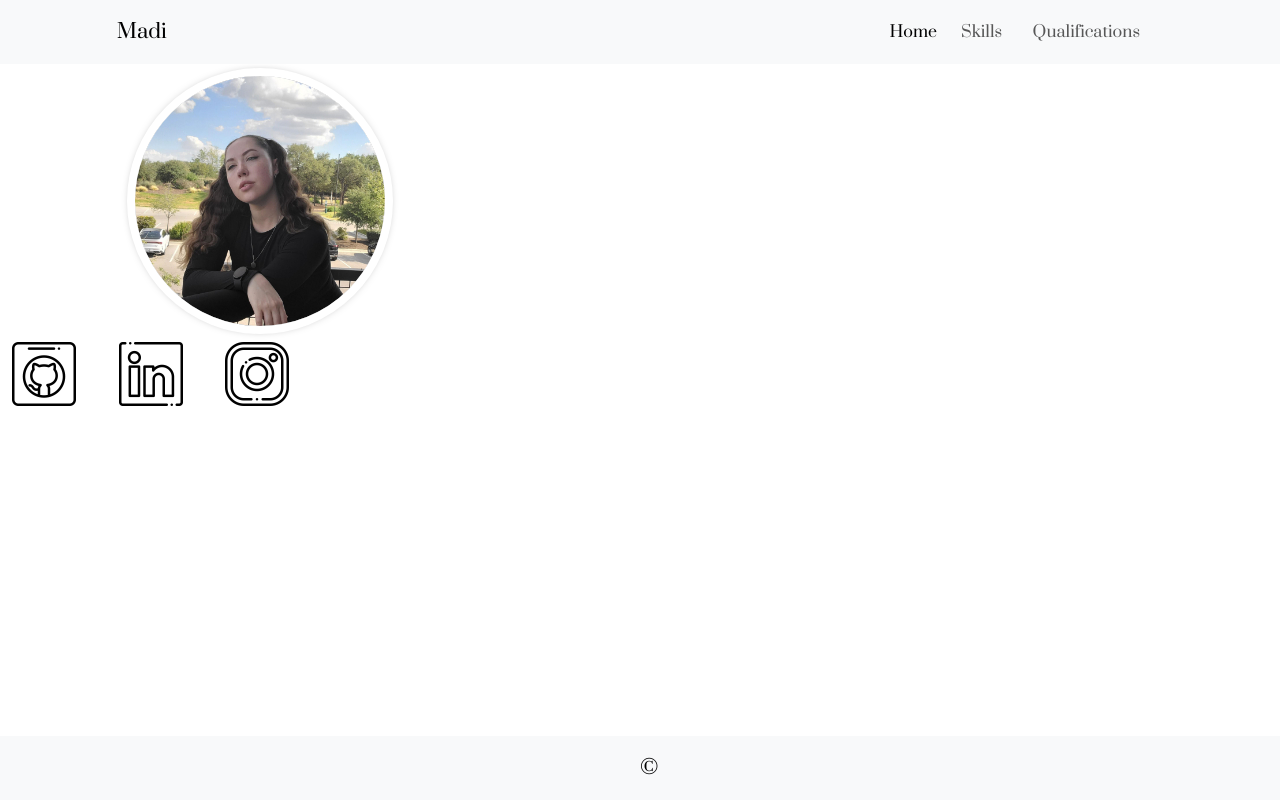
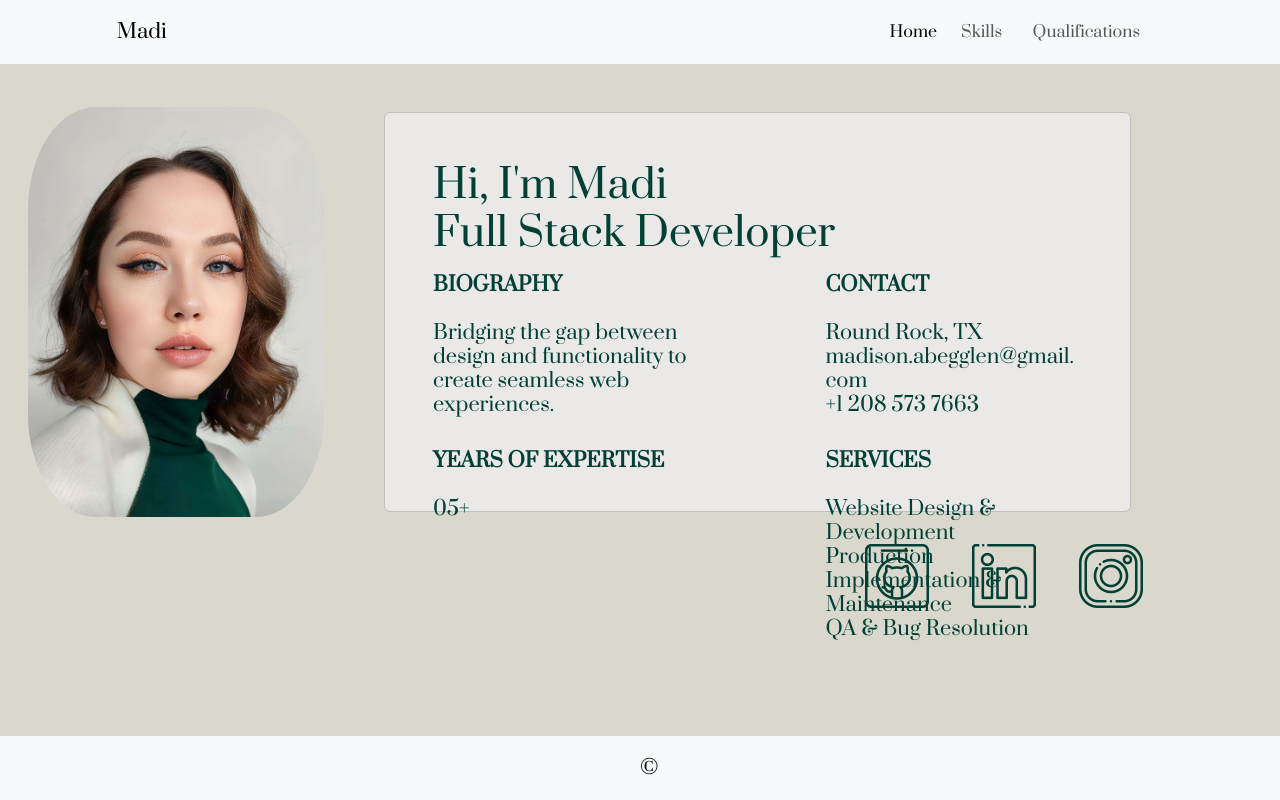
Before and after one commit to Madison-Abegglen/Portfolio, a website: page index.html in a window 1280 px wide. Drawn offline with nearby package versions, Linux system fonts and the light colour scheme; a web font is replaced by a local one.

Commit message:
More styling changes

```diff
--- a/assets/style.css
+++ b/assets/style.css
@@ -3,7 +3,7 @@ body {
     font-family: 'Bacasime Antique', serif;
     font-family: 'Prata', serif;
     font-weight: 500;
-    /* background-image: url(/assets/BG_site2.jpg); */
+    background-color: #dad8cc;
 }
 
 /*================== HEADER ================*/
@@ -35,7 +35,7 @@ body {
     height: 50vh;
     margin: 2rem;
     padding: 2rem;
-    background-color: #e6e4e2;
+    background-color: #ebe9e8;
     color: #024035;
 }
 
@@ -70,7 +70,7 @@ body {
 }
 
 /*========= STYLING CONTENT FOR MOBILE ========*/
-@media (max-width: 1600px) {
+@media (max-width: 500px) {
     .row-profile-fs {
         display: none;
     }
@@ -90,7 +90,7 @@ body {
 }
 
 /*========= STYLING CONTENT FOR FULLSCREEN ====*/
-@media (min-width: 1600px) {
+@media (min-width: 500px) {
     .row-profile-m {
         display: none;
     }
--- a/index.html
+++ b/index.html
@@ -22,7 +22,7 @@
   <!--================== NAVBAR ==================-->
     <nav class="navbar navbar-expand-lg bg-body-tertiary fixed-top nav-header">
       <div class="container-fluid">
-        <a class="navbar-brand col-lg-1 offset-lg-1" href="">Madi</a>
+        <span class="navbar-brand col-lg-1 offset-lg-1" href="">Madi</span>
         <button
             class="navbar-toggler"
             type="button"
@@ -96,9 +96,9 @@
           </div>
       </div>
       <div class="row row-socials-fs">
-        <a href="" class="github-icon col-1"><img src="/assets/githubicon.png"/></a>
-        <a href="" class="linkedin-icon col-1"><img src="/assets/linkedinicon.png" /></a>
-        <a href="" class="instagram-icon col-1"><img src="/assets/instagramicon.png" /></a>
+        <a href="" class="github-icon col-1"><img src="/assets/github_gr.png"/></a>
+        <a href="" class="linkedin-icon col-1"><img src="/assets/linkedinicon_gr.png" /></a>
+        <a href="" class="instagram-icon col-1"><img src="/assets/instagram_gr.png" /></a>
         <span class="col-1"></span>
       </div>
     <!--================== MOBILE ==================-->
@@ -108,9 +108,9 @@
         </div>
       </div>
       <div class="row row-socials-m">
-        <a href="" class="github-icon col-1"><img src="/assets/githubicon.png"/></a>
-        <a href="" class="linkedin-icon col-1"><img src="/assets/linkedinicon.png" /></a>
-        <a href="" class="instagram-icon col-1"><img src="/assets/instagramicon.png" /></a>
+        <a href="" class="github-icon col-1"><img src="/assets/github_gr.png"/></a>
+        <a href="" class="linkedin-icon col-1"><img src="/assets/linkedinicon_gr.png" /></a>
+        <a href="" class="instagram-icon col-1"><img src="/assets/instagram_gr.png" /></a>
       </div>
       <div class="row row-bottom-bumper"></div>
     </div>
```
Also changed, not shown: assets/github_gr.png (added), assets/githubicon.png (deleted), assets/instagram_gr.png (added), assets/instagramicon.png (deleted), assets/linkedinicon.png (deleted), assets/linkedinicon_gr.png (added).
